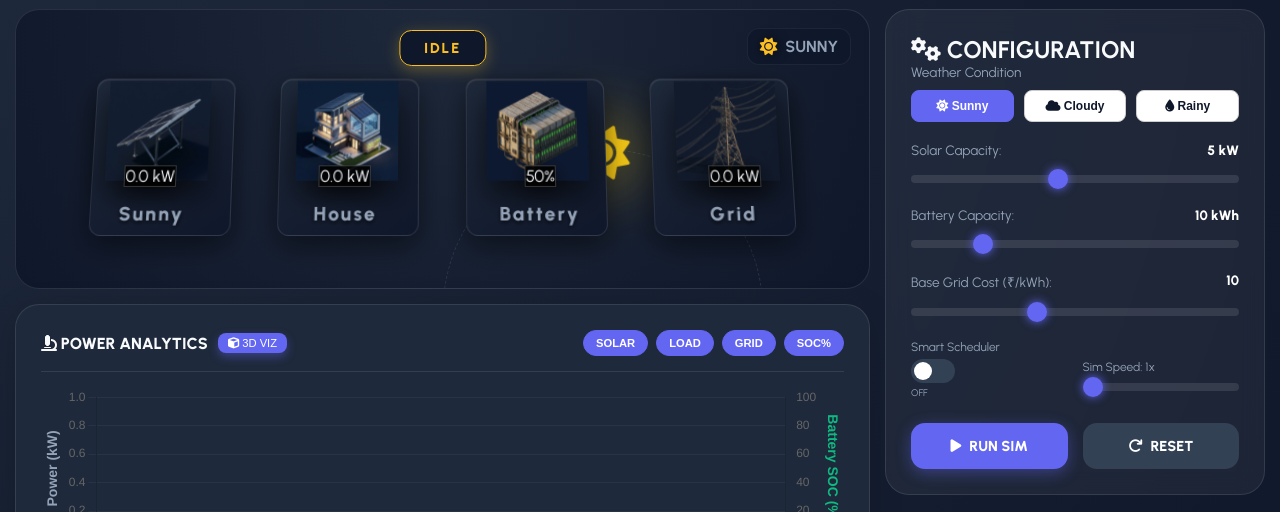
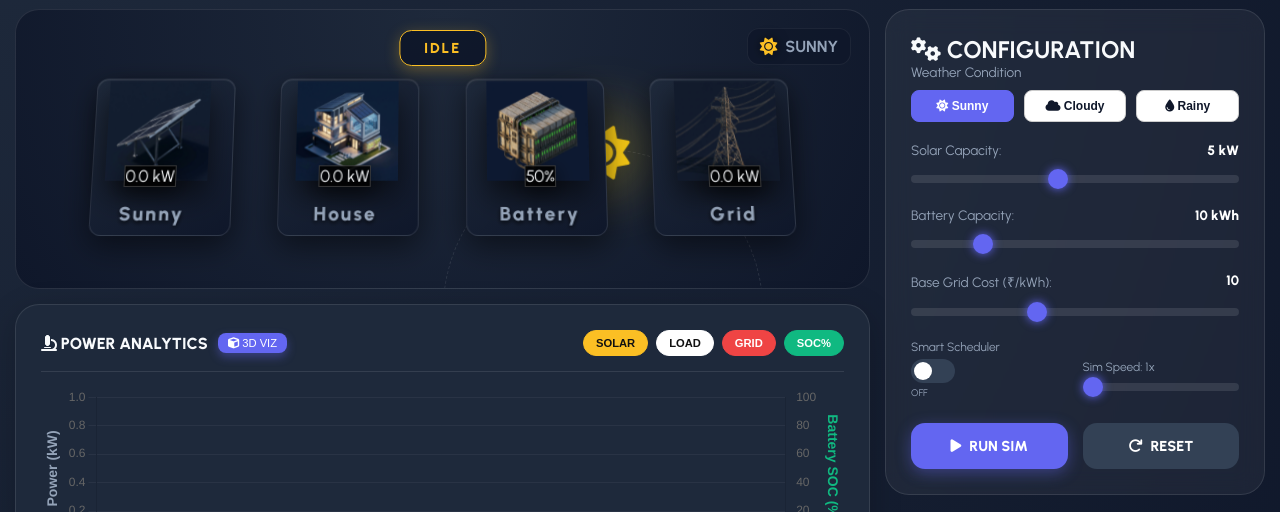
Before and after one commit to rohit3337/microgrid_hackathon, a plain HTML site: page index.html in a window 1280 px wide. Shown: the part 97-609 px from the top of the page. Drawn offline with nearby package versions, Linux system fonts and the light colour scheme.

Commit message:
feat: Enhance toggle button styles with color matching for chart legend

```diff
--- a/style.css
+++ b/style.css
@@ -478,10 +478,41 @@ body {
 }
 
 .toggle-btn.active {
+    /* default active (will be overridden by per-index active rules) */
     background: var(--primary);
     color: white;
     border-color: var(--primary);
 }
+
+/* Color the toggle pills to match chart legend colors */
+.toggle-btn[data-index="0"] {
+    background: rgba(251,191,36,0.12);
+    color: var(--solar);
+    border-color: rgba(251,191,36,0.18);
+}
+.toggle-btn[data-index="1"] {
+    background: rgba(255,255,255,0.06);
+    color: #ffffff;
+    border-color: rgba(255,255,255,0.12);
+}
+.toggle-btn[data-index="2"] {
+    background: rgba(239,68,68,0.12);
+    color: var(--grid);
+    border-color: rgba(239,68,68,0.18);
+}
+.toggle-btn[data-index="3"] {
+    background: rgba(16,185,129,0.12);
+    color: var(--battery);
+    border-color: rgba(16,185,129,0.18);
+}
+
+/* Stronger appearance when active */
+.toggle-btn.active[data-index="0"] { background: var(--solar); color: #111; border-color: var(--solar); }
+.toggle-btn.active[data-index="1"] { background: #ffffff; color: #111; border-color: #ffffff; }
+.toggle-btn.active[data-index="2"] { background: var(--grid); color: #fff; border-color: var(--grid); }
+.toggle-btn.active[data-index="3"] { background: var(--battery); color: #fff; border-color: var(--battery); }
+
+.toggle-btn:hover { transform: translateY(-2px); }
 
 .chart-box {
     height: 220px;
```
